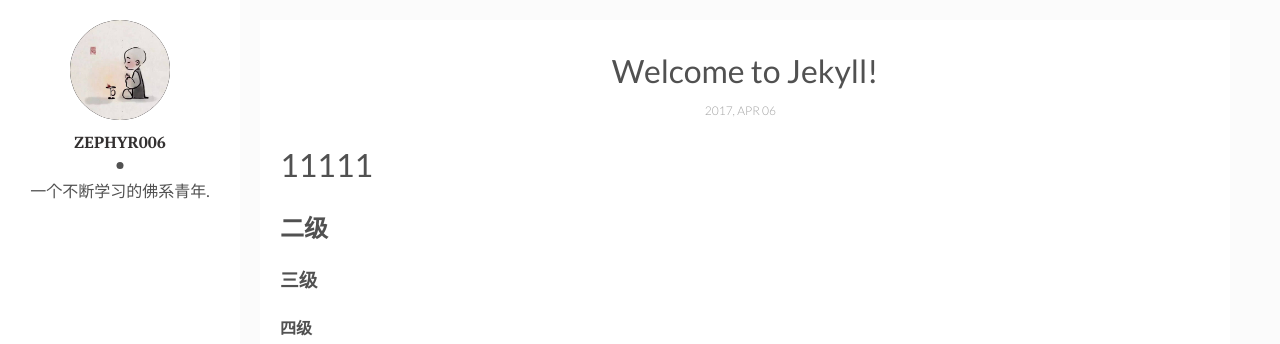
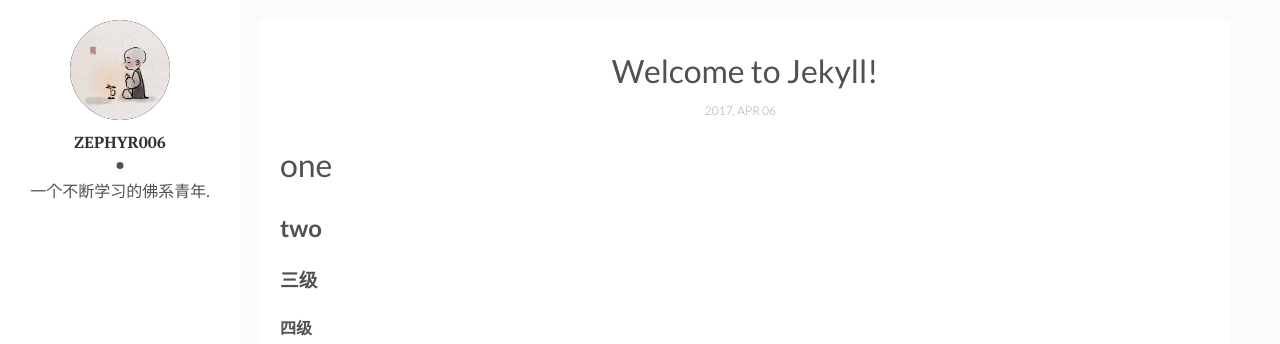
Before and after one commit to Zephyr006/zephyr006.github.io, a Jekyll site: the page built from _posts/2017-04-06-welcome-to-jekyll.markdown, in a window 1280 px wide and 1066 px high. Shown: the top 344 px of the window. Built offline with Jekyll 4.4.1, drawn with Linux system fonts in a browser that asks for light colours; comment, search, counter and statistics services are not loaded.

```diff
--- a/_posts/2017-04-06-welcome-to-jekyll.markdown
+++ b/_posts/2017-04-06-welcome-to-jekyll.markdown
@@ -7,8 +7,8 @@ img:  # Add image post (optional)
 ---
 {:toc}
 
-# 11111
-## 二级
+# one
+## two
 ### 三级
 #### 四级
 
```
